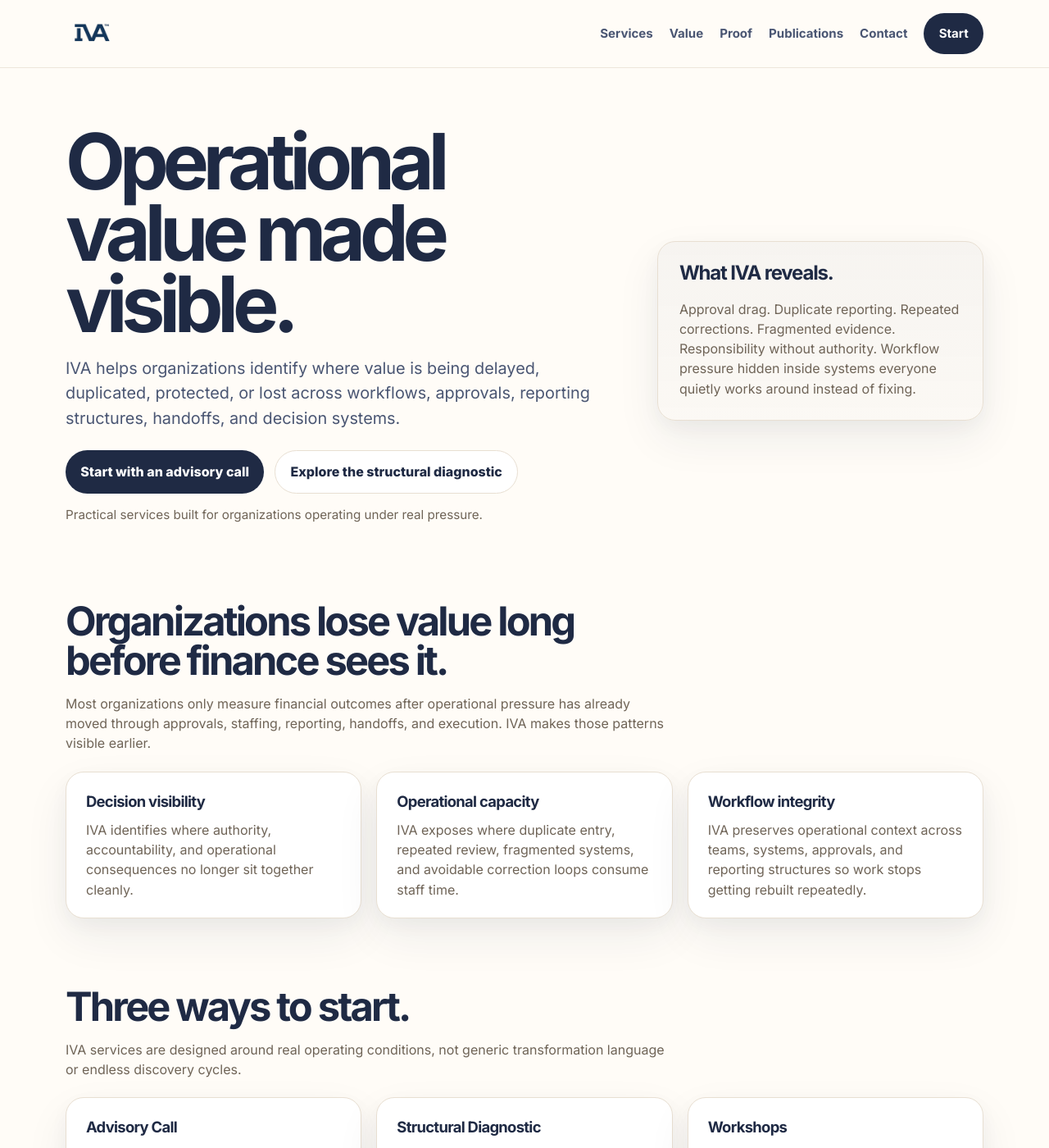
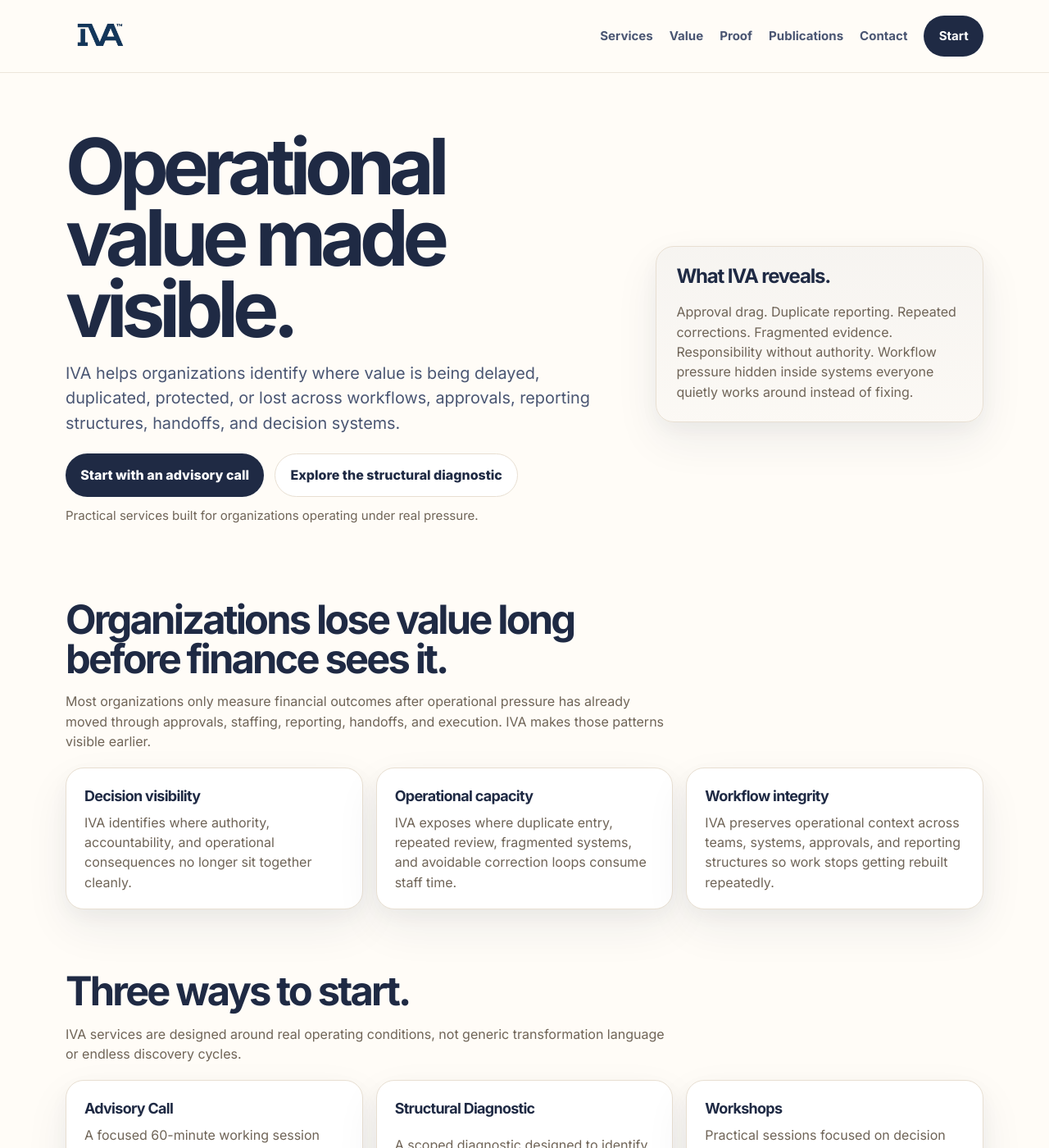
Before and after one commit to efost7873/ivasolution.com, a Jekyll site: the page built from index.html, in a window 1280 px wide and 1400 px high. Shown: the whole window at 82% size. Built offline with Jekyll 4.4.1, drawn with Linux system fonts in a browser that asks for light colours.

Commit message:
Update style.scss

```diff
--- a/assets/css/style.scss
+++ b/assets/css/style.scss
@@ -92,7 +92,7 @@ a {
 }
 
 .header-inner {
-  min-height: 82px;
+  min-height: 88px;
 
   display: flex;
   align-items: center;
@@ -107,7 +107,7 @@ a {
 }
 
 .brand-with-logo img {
-  height: 64px;
+  height: 84px;
   width: auto;
 }
 
@@ -193,29 +193,8 @@ a {
     minmax(0, 1.26fr)
     minmax(300px, 0.74fr);
 
-  gap: 44px;
+  gap: 40px;
   align-items: center;
-}
-
-.eyebrow {
-  display: inline-flex;
-  align-items: center;
-
-  padding: 0.42rem 0.76rem;
-
-  border-radius: 999px;
-
-  background: var(--iva-amber-light);
-
-  color: var(--iva-blue);
-
-  border: 1px solid rgba(242, 169, 0, 0.28);
-
-  font-size: 0.76rem;
-  font-weight: 800;
-
-  letter-spacing: 0.1em;
-  text-transform: uppercase;
 }
 
 h1 {
@@ -246,15 +225,15 @@ h1 {
   flex-wrap: wrap;
   gap: 13px;
 
-  margin-top: 24px;
+  margin-top: 22px;
 }
 
 .microcopy {
-  margin-top: 14px;
+  margin-top: 12px;
 
   color: var(--iva-muted);
 
-  font-size: 0.95rem;
+  font-size: 0.94rem;
 }
 
 .panel,
@@ -268,7 +247,7 @@ h1 {
 }
 
 .panel {
-  padding: 26px;
+  padding: 24px;
 
   background:
     linear-gradient(
@@ -302,19 +281,19 @@ h1 {
 }
 
 .section {
-  padding: 42px 0;
+  padding: 38px 0;
 }
 
 .section-header {
   max-width: 740px;
 
-  margin-bottom: 22px;
+  margin-bottom: 20px;
 }
 
 .section-header h2 {
   margin:
     0 0
-    11px;
+    10px;
 
   font-size: clamp(1.95rem, 4vw, 3.05rem);
 
@@ -330,7 +309,7 @@ h1 {
   grid-template-columns:
     repeat(3, minmax(0, 1fr));
 
-  gap: 18px;
+  gap: 16px;
 }
 
 .card {
@@ -338,7 +317,7 @@ h1 {
   flex-direction: column;
   justify-content: space-between;
 
-  padding: 22px 24px;
+  padding: 20px 22px;
 
   background: var(--iva-surface);
 
@@ -361,11 +340,11 @@ h1 {
 .card h3 {
   margin:
     0 0
-    8px;
+    6px;
 
   color: var(--iva-blue);
 
-  font-size: 1.15rem;
+  font-size: 1.12rem;
 
   letter-spacing: -0.038em;
 }
@@ -376,11 +355,11 @@ h1 {
 
 .card .button,
 .card .button.secondary {
-  margin-top: 16px;
+  margin-top: 14px;
 }
 
 .highlight {
-  padding: 36px;
+  padding: 34px;
 
   background:
     linear-gradient(
@@ -388,10 +367,6 @@ h1 {
       rgba(242, 169, 0, 0.08) 0%,
       rgba(74, 86, 115, 0.036) 100%
     );
-}
-
-.highlight h2 {
-  position: relative;
 }
 
 .highlight h2::after {
@@ -410,9 +385,9 @@ h1 {
 }
 
 .site-footer {
-  margin-top: 20px;
+  margin-top: 18px;
 
-  padding: 36px 0 26px;
+  padding: 34px 0 24px;
 
   background:
     linear-gradient(
@@ -435,27 +410,27 @@ h1 {
 }
 
 .footer-brand img {
-  height: 72px;
+  height: 88px;
   width: auto;
 }
 
 .footer-tagline {
-  margin-top: 12px !important;
+  margin-top: 10px !important;
 
   color: var(--iva-slate) !important;
 
-  font-size: 0.98rem;
+  font-size: 0.96rem;
 }
 
 .footer-links {
   display: flex;
-  gap: 68px;
+  gap: 64px;
 }
 
 .footer-column {
   display: flex;
   flex-direction: column;
-  gap: 10px;
+  gap: 8px;
 }
 
 .footer-heading {
@@ -464,7 +439,7 @@ h1 {
   color: var(--iva-blue) !important;
 
   font-weight: 800;
-  font-size: 0.9rem;
+  font-size: 0.88rem;
 
   letter-spacing: 0.04em;
   text-transform: uppercase;
@@ -483,16 +458,16 @@ h1 {
 }
 
 .footer-bottom {
-  margin-top: 28px;
-  padding-top: 18px;
+  margin-top: 24px;
+  padding-top: 16px;
 
   border-top: 1px solid rgba(232, 223, 210, 0.95);
 
   display: flex;
   justify-content: space-between;
-  gap: 24px;
+  gap: 20px;
 
-  font-size: 0.86rem;
+  font-size: 0.84rem;
 }
 
 .footer-bottom p {
@@ -511,19 +486,15 @@ h1 {
   }
 
   .panel {
-    margin-top: 26px;
+    margin-top: 22px;
   }
 
   .card {
-    margin-top: 14px;
-  }
-
-  .highlight {
-    margin-top: 10px;
+    margin-top: 12px;
   }
 
   .footer-links {
-    margin-top: 26px;
+    margin-top: 24px;
   }
 }
 
@@ -535,16 +506,16 @@ h1 {
   .header-inner {
     min-height: auto;
 
-    padding: 12px 0;
+    padding: 10px 0;
 
     align-items: flex-start;
-    gap: 12px;
+    gap: 10px;
 
     flex-direction: column;
   }
 
   .brand-with-logo img {
-    height: 54px;
+    height: 64px;
   }
 
   .site-nav {
@@ -563,13 +534,9 @@ h1 {
     font-size: 0.88rem;
   }
 
-  .nav-cta {
-    padding: 0.72rem 1rem;
-  }
-
   .hero,
   .hero-home {
-    padding: 38px 0 28px;
+    padding: 32px 0 24px;
   }
 
   h1 {
@@ -579,7 +546,7 @@ h1 {
   }
 
   .hero-copy {
-    font-size: 1.04rem;
+    font-size: 1.02rem;
   }
 
   .hero-actions {
@@ -593,24 +560,20 @@ h1 {
   }
 
   .section {
-    padding: 34px 0;
+    padding: 30px 0;
   }
 
   .section-header {
-    margin-bottom: 18px;
-  }
-
-  .section-header h2 {
-    font-size: clamp(1.82rem, 10vw, 2.6rem);
+    margin-bottom: 16px;
   }
 
   .highlight {
-    padding: 26px;
+    padding: 24px;
   }
 
   .card,
   .panel {
-    padding: 20px;
+    padding: 18px;
   }
 
   .footer-inner,
@@ -618,18 +581,18 @@ h1 {
   .footer-bottom {
     flex-direction: column;
 
-    gap: 22px;
+    gap: 20px;
   }
 
   .footer-links {
     display: grid;
     grid-template-columns: 1fr 1fr;
 
-    gap: 26px;
+    gap: 24px;
   }
 
   .footer-brand img {
-    height: 60px;
+    height: 72px;
   }
 }
 
@@ -641,8 +604,4 @@ h1 {
   h1 {
     font-size: clamp(2.48rem, 15vw, 4rem);
   }
-
-  .panel {
-    margin-top: 22px;
-  }
 }
```
